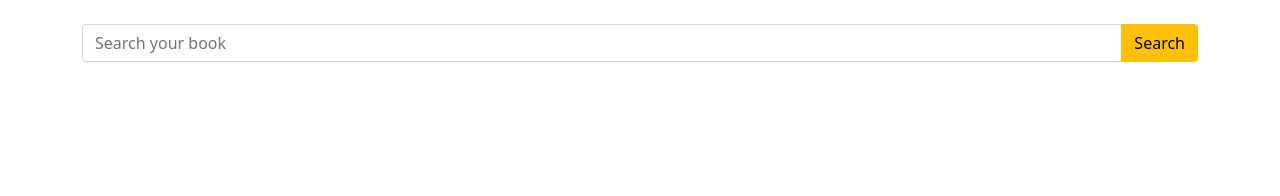
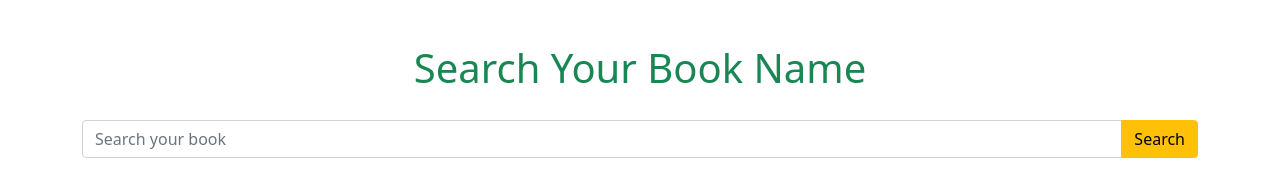
Before and after one commit to talhabinislamfarhad/book-archive, a plain HTML site: page index.html in a window 1280 px wide. Drawn offline with nearby package versions, Linux system fonts and the light colour scheme.

Commit message:
6th commit

```diff
--- a/index.html
+++ b/index.html
@@ -21,6 +21,7 @@
     <!-- Search field -->
     <div class="container mt-4">
         <div class="w-100 mx-auto">
+            <h1 class="text-success" style="text-align: center;padding: 20px;">Search Your Book Name</h1>
             <div class="input-group mb-3">
                 <input id="search-input-field" type="text" class="form-control" placeholder="Search your book"
                     aria-label="Search your book" aria-describedby="search-btn" />
```
